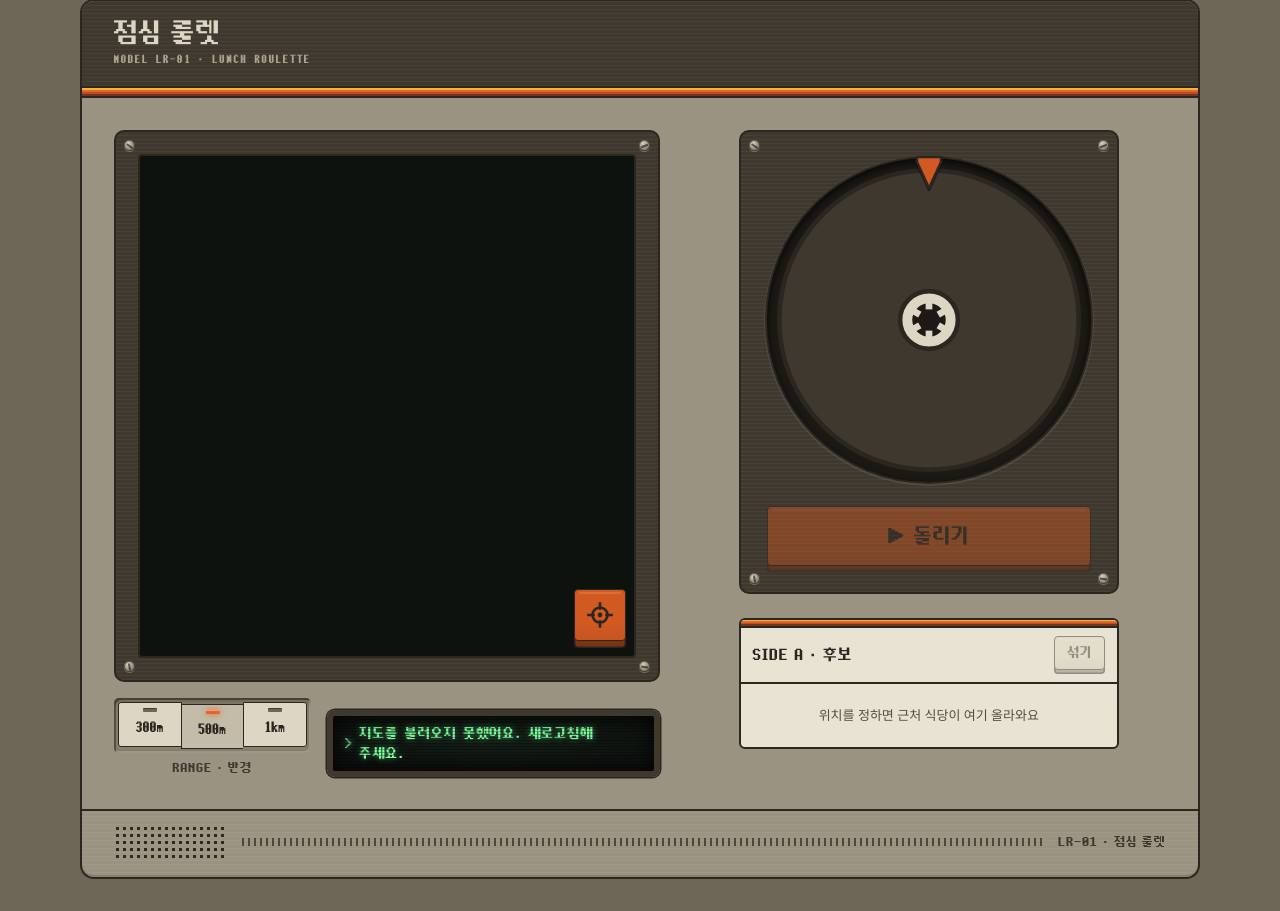
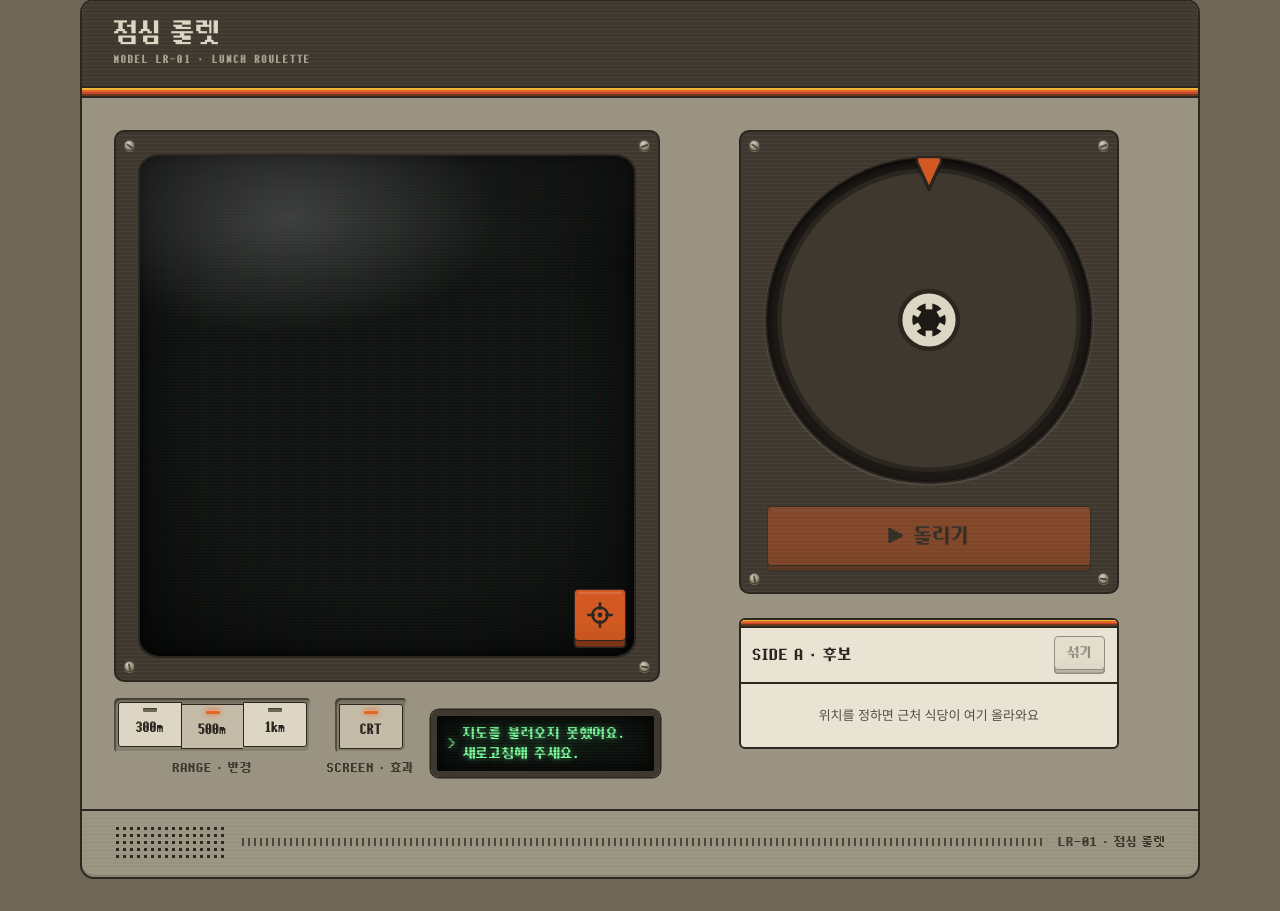
Before and after one commit to coldzero7362/lunch-roulette-app, a Laravel app: page / in a window 1280 px wide. Shown: the part 57-968 px from the top of the page. Run offline with Laravel 12, Linux system fonts and the light colour scheme; style sheets or scripts are compiled from the project's sources; some libraries are stand-ins or nearby versions.

Commit message:
Add toggleable CRT monitor effect over the map
- Scanlines, RGB shadow mask, vignette, curved-tube corners, glass glare,
  slow roll bar and faint flicker; effect layer ignores pointer events so
  the map stays clickable and draggable
- "CRT" latch key next to the radius bank turns it on/off; choice is
  remembered in localStorage (on by default)
- Animations stop under prefers-reduced-motion

Co-Authored-By: Claude Opus 5.5 <noreply@anthropic.com>

```diff
--- a/resources/css/roulette.css
+++ b/resources/css/roulette.css
@@ -340,10 +340,75 @@
 }
 
 .rl-map {
+    position: relative;
+    isolation: isolate;
     border: 2px solid var(--c-carbon);
     border-radius: 4px;
     overflow: hidden;
     background: var(--c-screen);
+    transition: border-radius .25s;
+}
+
+/* ---------- CRT 모니터 효과 (지도) ---------- */
+
+/* 볼록한 브라운관: 모서리를 크게 둥글리고 형광체처럼 약간 진하게 */
+.rl-map.is-crt { border-radius: 22px / 18px; }
+.rl-map.is-crt #map { filter: contrast(1.1) saturate(1.2) brightness(1.03); }
+
+.rl-crt-fx {
+    position: absolute;
+    inset: 0;
+    z-index: 5;
+    display: none;
+    pointer-events: none;
+    border-radius: inherit;
+    background:
+        /* 가장자리 비네팅 */
+        radial-gradient(ellipse 75% 70% at 50% 50%, transparent 55%, rgb(0 0 0 / .5) 100%),
+        /* 주사선 */
+        repeating-linear-gradient(0deg, rgb(0 0 0 / .2) 0 1px, transparent 1px 3px),
+        /* RGB 섀도마스크 */
+        repeating-linear-gradient(90deg, rgb(255 40 40 / .06) 0 1px, rgb(40 255 80 / .05) 1px 2px, rgb(40 80 255 / .06) 2px 3px);
+    box-shadow: inset 0 0 50px rgb(0 0 0 / .55), inset 0 0 8px rgb(0 0 0 / .8);
+    animation: rl-crt-flicker 4s steps(1) infinite;
+}
+
+/* 유리 반사광 */
+.rl-crt-fx::before {
+    content: '';
+    position: absolute;
+    inset: 0;
+    border-radius: inherit;
+    background:
+        radial-gradient(ellipse 60% 35% at 30% 12%, rgb(255 255 255 / .16), transparent 70%),
+        linear-gradient(170deg, rgb(255 255 255 / .06), transparent 35%);
+}
+
+/* 천천히 내려가는 밝은 띠 (롤 바) */
+.rl-crt-fx::after {
+    content: '';
+    position: absolute;
+    left: 0;
+    right: 0;
+    top: 0;
+    height: 22%;
+    background: linear-gradient(transparent, rgb(255 255 255 / .06) 50%, transparent);
+    animation: rl-crt-roll 7s linear infinite;
+}
+
+.rl-map.is-crt .rl-crt-fx { display: block; }
+
+@keyframes rl-crt-roll {
+    from { transform: translateY(-100%); }
+    to { transform: translateY(560%); }
+}
+
+@keyframes rl-crt-flicker {
+    0%, 100% { opacity: 1; }
+    47% { opacity: .94; }
+    48% { opacity: 1; }
+    83% { opacity: .97; }
+    84% { opacity: 1; }
 }
 
 .rl-bezel .rl-key { position: absolute; right: 32px; bottom: 32px; z-index: 10; }
@@ -513,5 +578,7 @@
 }
 
 @media (prefers-reduced-motion: reduce) {
-    .rl-cursor { animation: none; }
+    .rl-cursor,
+    .rl-crt-fx,
+    .rl-crt-fx::after { animation: none; }
 }
--- a/resources/js/roulette.js
+++ b/resources/js/roulette.js
@@ -434,6 +434,27 @@ function setStatus(message) {
     el.status.textContent = message;
 }
 
+/* ---------- CRT 효과 ---------- */
+
+const CRT_KEY = 'lunch-roulette:crt';
+
+function setCrt(on, save = true) {
+    $('map-screen').classList.toggle('is-crt', on);
+    $('crt-toggle').setAttribute('aria-pressed', String(on));
+    if (save) {
+        try { localStorage.setItem(CRT_KEY, on ? 'on' : 'off'); } catch { /* 저장 못 해도 화면은 바뀜 */ }
+    }
+}
+
+function initCrt() {
+    let saved = null;
+    try { saved = localStorage.getItem(CRT_KEY); } catch { /* 비공개 모드 등 */ }
+    setCrt(saved !== 'off', false);
+    $('crt-toggle').addEventListener('click', () => {
+        setCrt($('crt-toggle').getAttribute('aria-pressed') !== 'true');
+    });
+}
+
 /* ---------- 이벤트 ---------- */
 
 el.spin.addEventListener('click', spin);
@@ -458,4 +479,5 @@ el.radiusButtons.forEach((button) => {
 });
 
 render();
+initCrt();
 initMap();
--- a/resources/views/roulette.blade.php
+++ b/resources/views/roulette.blade.php
@@ -26,8 +26,10 @@
                     <span class="rl-screw tr" aria-hidden="true"></span>
                     <span class="rl-screw bl" aria-hidden="true"></span>
                     <span class="rl-screw br" aria-hidden="true"></span>
-                    <div class="rl-map">
+                    <div id="map-screen" class="rl-map is-crt">
                         <div id="map" class="h-[40vh] min-h-72 w-full lg:h-[500px]"></div>
+                        {{-- CRT 효과 층: 클릭은 지도로 통과 --}}
+                        <div class="rl-crt-fx" aria-hidden="true"></div>
                     </div>
                     <button id="locate" type="button" class="rl-key rl-key--icon" aria-label="내 위치로 이동" title="내 위치">
                         <svg width="26" height="26" viewBox="0 0 26 26" fill="none" stroke="currentColor" stroke-width="2.6" aria-hidden="true">
@@ -51,6 +53,12 @@
                             @endforeach
                         </div>
                         <span class="rl-label">RANGE · 반경</span>
+                    </div>
+                    <div class="rl-bank">
+                        <div class="rl-bank__slot">
+                            <button id="crt-toggle" type="button" class="rl-bank__key" aria-pressed="true">CRT</button>
+                        </div>
+                        <span class="rl-label">SCREEN · 효과</span>
                     </div>
                     <div class="min-w-0 flex-1 basis-56">
                         <p id="status" class="rl-crt rl-crt--readout" role="status" aria-live="polite">지도를 불러오는 중이에요</p>
```
